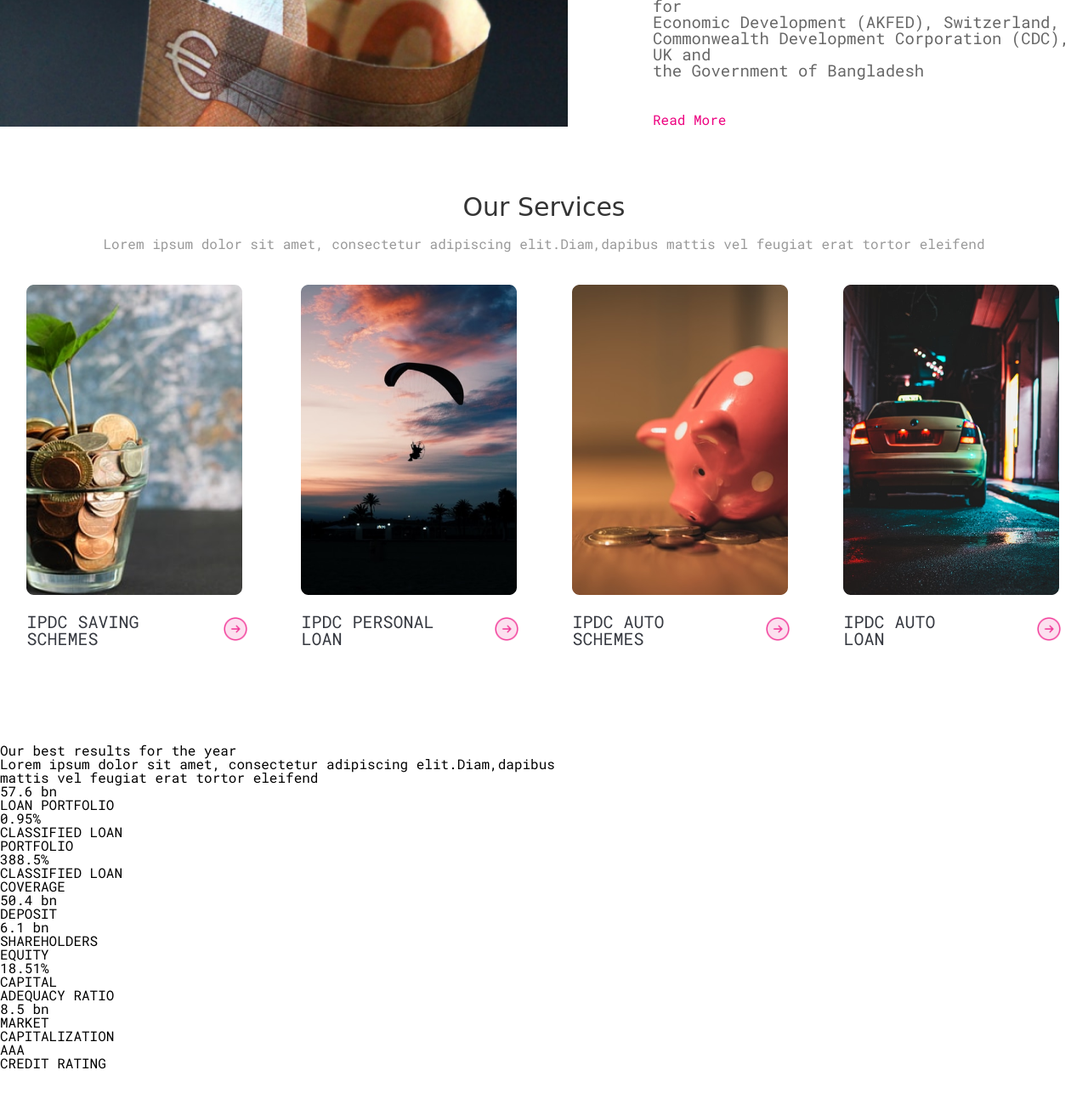
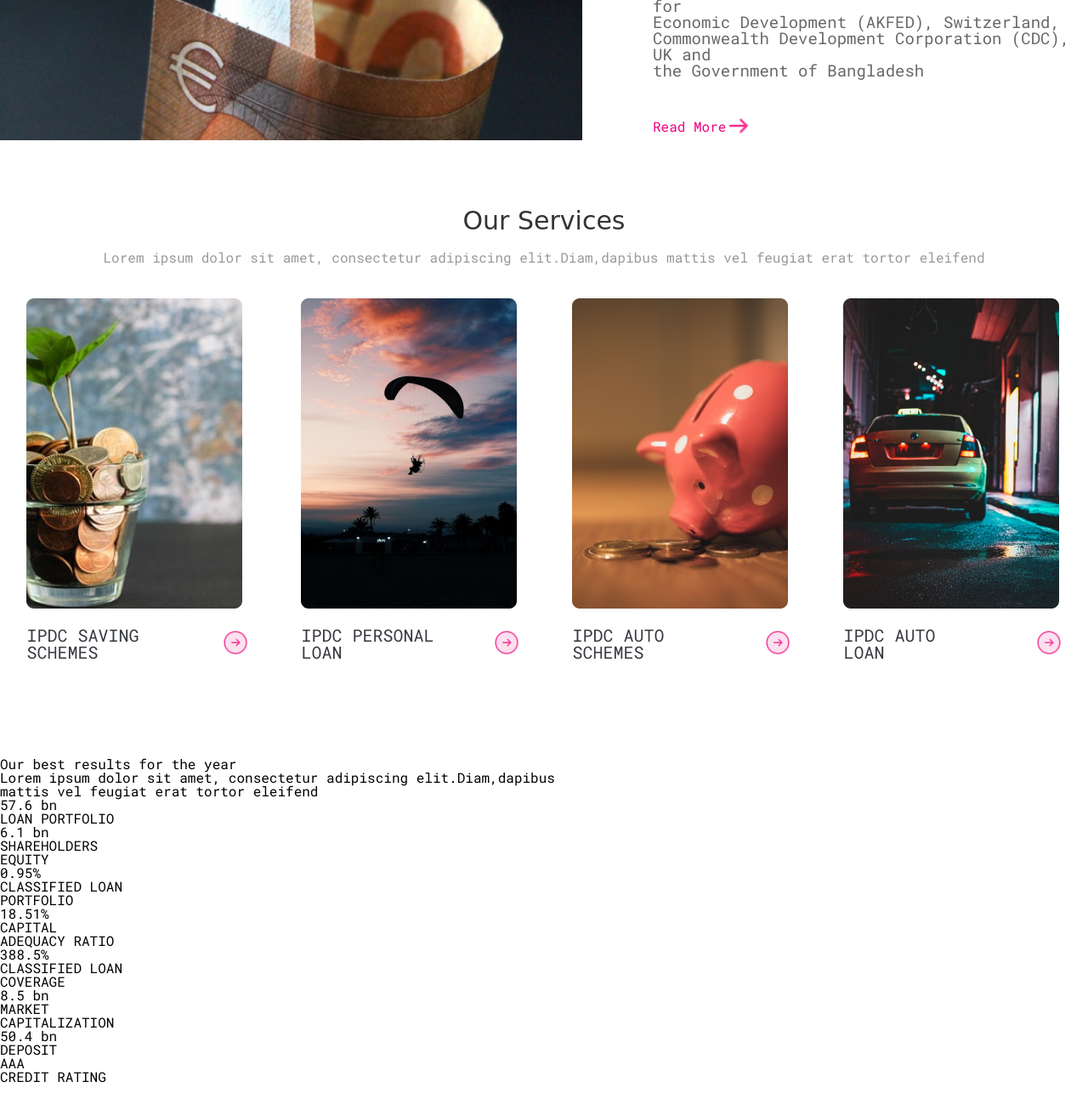
Before and after one commit to bazant23/ladingpage2, a plain HTML site: page index.html in a window 1280 px wide. Shown: the part 2220-3506 px from the top of the page at 85% size. Drawn offline with Linux system fonts and the light colour scheme; a web font is replaced by a local one.

Commit message:
tentando

```diff
--- a/index.html
+++ b/index.html
@@ -261,9 +261,12 @@
                                     Corporation (CDC), UK and <br> the Government of Bangladesh</p>
                             </div>
                             <div class="paarte64">
-                                <p>
-                                    Read More
-                                </p>
+                                <div>
+                                    <h1>Read More</h1>
+                                </div>
+                                <div>
+                                    <img src="/icons/direitodireito.png" width="30px">
+                                </div>
                             </div>
                         </div>
                     </div>
@@ -335,11 +338,11 @@
         <div>
             <div class="parte8">
 
-                <div class="parte81">
+                <div class="">
                     <p>Our best results for the year</p>
                 </div>
 
-                <div class="parte82">
+                <div class="">
                     <p>Lorem ipsum dolor sit amet, consectetur adipiscing elit.Diam,dapibus <br> mattis vel feugiat erat
                         tortor
                         eleifend</p>
@@ -363,56 +366,6 @@
                                 </div>
                             </div>
 
-                        </div>
-
-                    </div>
-
-                    <div class="praesquerda2">
-                        <div class="parte83">
-                            <div>
-                                <div class="parte84">
-                                    <h1>0.95%</h1>
-                                </div>
-                                <div class="parte85">
-                                    <p>CLASSIFIED LOAN <br>
-                                        PORTFOLIO</p>
-                                </div>
-                            </div>
-                        </div>
-                    </div>
-                    <div class="parte83">
-                        <div>
-                            <div class="praesquerda">
-                                <div class="parte84">
-                                    <h1>388.5%</h1>
-                                </div>
-                                <div class="parte85">
-                                    <p>CLASSIFIED LOAN <br>
-                                        COVERAGE</p>
-                                </div>
-                            </div>
-
-                        </div>
-                    </div>
-
-                    <div class="parte83">
-                        <div>
-                            <div>
-                                <div class="parte84">
-                                    <h1>50.4 bn</h1>
-                                </div>
-                                <div class="parte85">
-                                    <p>DEPOSIT</p>
-                                </div>
-                            </div>
-                        </div>
-
-                    </div>
-
-                </div>
-                <div>
-                    <div class="parte88">
-                        <div class="">
 
                             <div>
                                 <div>
@@ -425,46 +378,101 @@
                                 </div>
 
                             </div>
+                        </div>
 
                     </div>
 
+                    <div class="">
+                        <div class="">
+                            <div>
+                               <div>
+                                <div class="">
+                                    <h1>0.95%</h1>
+                                </div>
+                                <div class="">
+                                    <p>CLASSIFIED LOAN <br>
+                                        PORTFOLIO</p>
+                                </div>
+                               </div>
 
-                        <div class="parte83">
                                 <div>
-                                <div class="parte84">
+                                    <div class="">
                                         <h1>18.51%</h1>
                                     </div>
-                                <div class="parte85">
+                                    <div class="">
                                         <p>CAPITAL <br> ADEQUACY RATIO</p>
                                     </div>
                                 </div>
                             </div>
+                        </div>
+                    </div>
+                    <div class="">
+                        <div>
+                            <div class="">
+                                <div>
+                                    <div class="">
+                                        <h1>388.5%</h1>
+                                    </div>
+                                    <div class="">
+                                        <p>CLASSIFIED LOAN <br>
+                                            COVERAGE</p>
+                                    </div>
+                                </div>
 
-                        <div class="parte83">
                                 <div>
-                                <div class="parte84">
+                                    <div class="">
                                         <h1>8.5 bn</h1>
                                     </div>
-                                <div class="parte85">
+                                    <div class="">
                                         <p>MARKET <br> CAPITALIZATION</p>
                                     </div>
                                 </div>
+                            </div>
+
+                        </div>
+                    </div>
+
+                    <div class="">
+                        <div>
+                            <div>
+                                <div class="">
+                                    <h1>50.4 bn</h1>
+                                </div>
+                                <div class="">
+                                    <p>DEPOSIT</p>
+                                </div>
+                            </div>
+                            <div>
+                                <div>
+                                    <div class="">
+                                        <h1>AAA</h1>
+                                    </div>
+                                    <div class="">
+                                        <p>CREDIT RATING
+                                        </p>
+                                    </div>
+                                </div>
+                            </div>
+                        </div>
+
+                    </div>
+
+                </div>
+                <div>
+                    <div class="parte88">
+
+
+                        <div class="parte83">
+
+                        </div>
+
+                        <div class="parte83">
 
 
                         </div>
 
                         <div class="parte83">
-                            <div>
-                                <div>
-                                    <div class="parte84">
-                                        <h1>AAA</h1>
-                                    </div>
-                                    <div class="parte85">
-                                        <p>CREDIT RATING
-                                        </p>
-                                    </div>
-                                </div>
-                            </div>
+
                         </div>
                     </div>
                 </div>
--- a/style.css
+++ b/style.css
@@ -226,7 +226,7 @@ a {
 .paarte64 {
     display: flex;
     padding-top: 8%;
-    align-items: flex-start;
+    align-items: center;
     color: #ED017F;
 }
 
```
Lines whose indentation alone changed are shown as unchanged.
